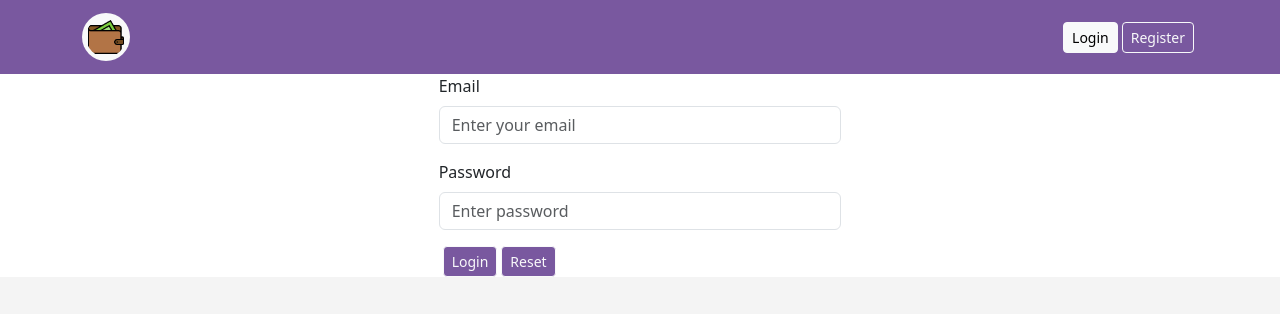
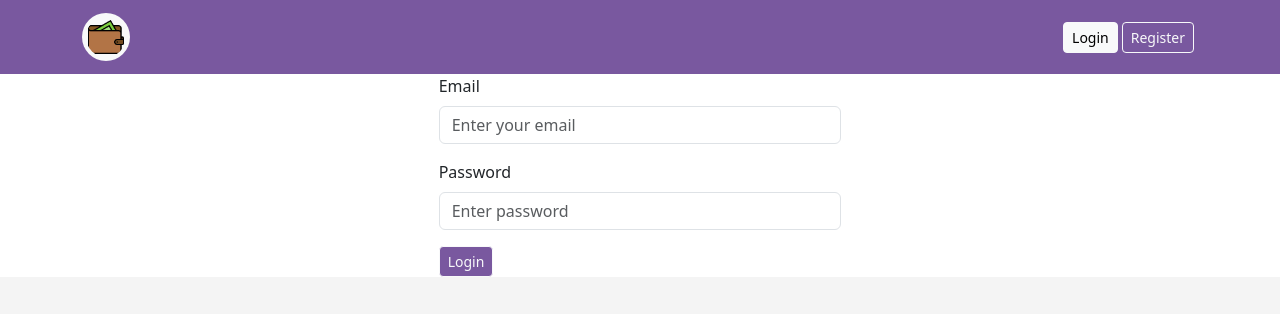
Before and after one commit to cinekenic/expense-manager-app, a React (Vite) app: page /login in a window 1280 px wide. Shown: the top 314 px of the page. Built offline with nearby package versions, Linux system fonts and the light colour scheme.

Commit message:
completed logout user

```diff
--- a/src/components/Navbar.tsx
+++ b/src/components/Navbar.tsx
@@ -4,14 +4,11 @@ import { FaBars } from "react-icons/fa";
 import Logo from "./Logo";
 import { NavLink } from "react-router-dom";
 import { useAuthContext } from "../hooks/useAuthContext";
+import { useSignout } from "../hooks/useSignout";
 
 const Navbar = () => {
-  const { isAuthenticated, updateAuth } = useAuthContext();
-
-  const handleLogout = () => {
-    localStorage.removeItem("user");
-    updateAuth(false);
-  };
+  const { isAuthenticated } = useAuthContext();
+  const { logout } = useSignout();
 
   return (
     <nav className="navbar navbar-expand-lg">
@@ -45,13 +42,11 @@ const Navbar = () => {
               </NavLink>
             </>
           ) : null}
-
           {isAuthenticated ? (
-            <button className="btn btn-sm app-primary-bg-color btn-outline-light" onClick={handleLogout}>
+            <button className="btn btn-sm app-primary-bg-color btn-outline-light" onClick={logout}>
               Logout
             </button>
           ) : null}
-
           <button
             className="navbar-toggler"
             type="button"
--- /dev/null
+++ b/src/hooks/useSignout.ts
@@ -0,0 +1,26 @@
+/** @format */
+
+import { useState } from "react";
+import { signout } from "../services/auth-service";
+import { useAuthContext } from "./useAuthContext";
+
+export const useSignout = () => {
+  const { updateAuth } = useAuthContext();
+  const [error, setError] = useState<string>("");
+  const [isLoading, setLoader] = useState<boolean>(false);
+
+  const logout = () => {
+    setLoader(true);
+    signout()
+      .then((response) => {
+        if (response && response.status === 204) {
+          localStorage.clear();
+          updateAuth(false);
+        }
+      })
+      .catch((error) => setError(error.message))
+      .finally(() => setLoader(false));
+  };
+
+  return { logout };
+};
--- a/src/pages/login/Login.tsx
+++ b/src/pages/login/Login.tsx
@@ -14,6 +14,7 @@ const Login = () => {
     },
     validationSchema: loginValidationSchema,
     onSubmit: (authRequest: AuthRequest) => {
+      console.log("auth reqest", authRequest);
       login(authRequest);
     },
   });
@@ -66,17 +67,10 @@ const Login = () => {
             </button>
           )}
           {!isLoading && (
-            <button className="btn btn-sm app-primary-bg-color btn-outline-light mx-1" type="submit">
+            <button className="btn btn-sm app-primary-bg-color btn-outline-light" type="submit">
               Login
             </button>
           )}
-          <button
-            className="btn btn-sm app-primary-bg-color btn-outline-light"
-            type="reset"
-            onClick={formik.handleReset}
-          >
-            Reset
-          </button>
         </form>
       </div>
     </div>
--- a/src/services/auth-service.ts
+++ b/src/services/auth-service.ts
@@ -1,6 +1,4 @@
 /** @format */
-
-// auth-service.ts
 
 import apiClient from "../config/api-client";
 import type { AuthRequest } from "../model/AuthRequest";
@@ -14,3 +12,7 @@ export const createProfile = (profile: Profile) => {
 export const authenticate = (authRequest: AuthRequest) => {
   return apiClient.post<AuthResponse>("/login", authRequest);
 };
+
+export const signout = () => {
+  return apiClient.post<void>("/signout");
+};
```
Also changed, not shown: src/hooks/useLogin.ts (+2 -8 lines).
